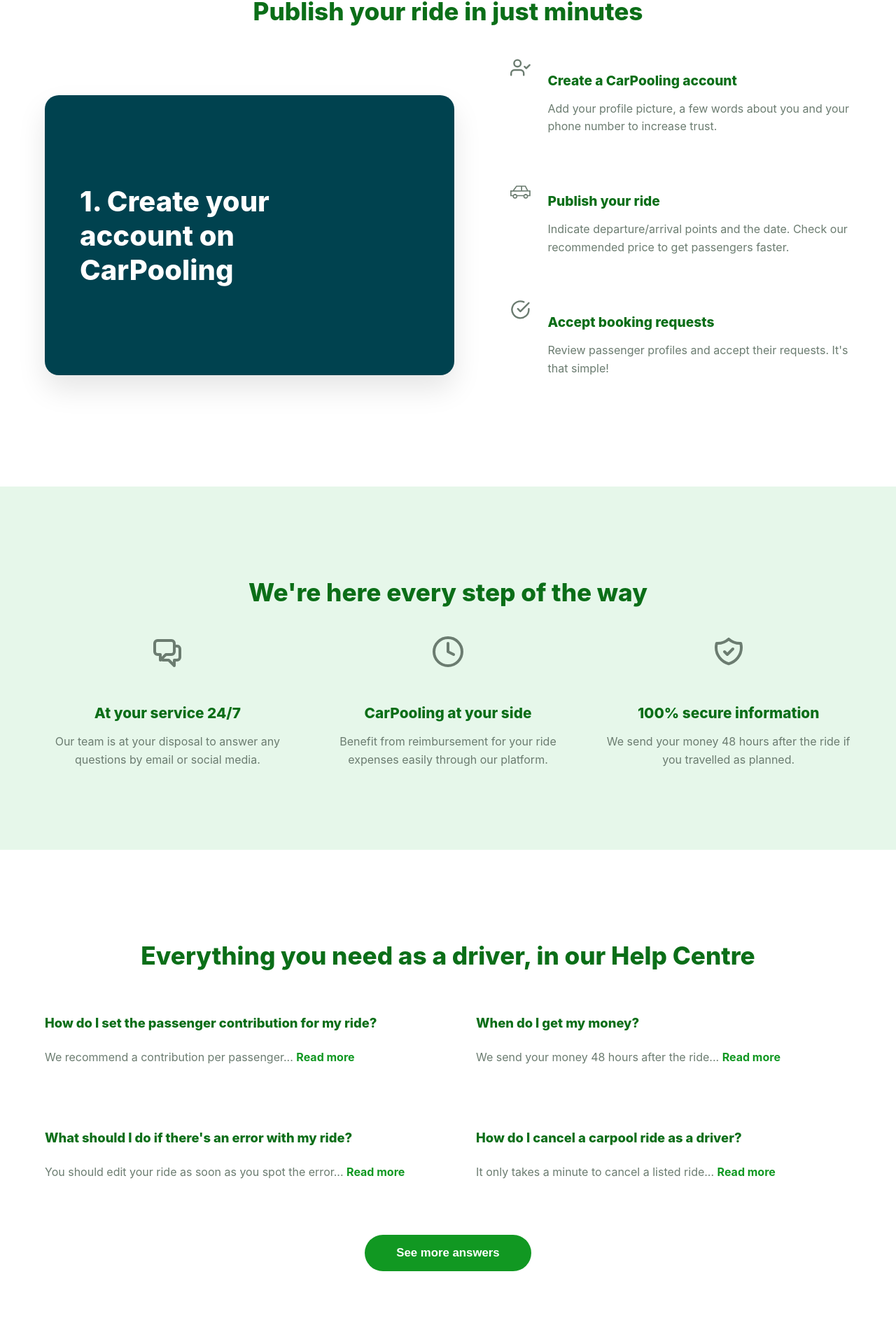
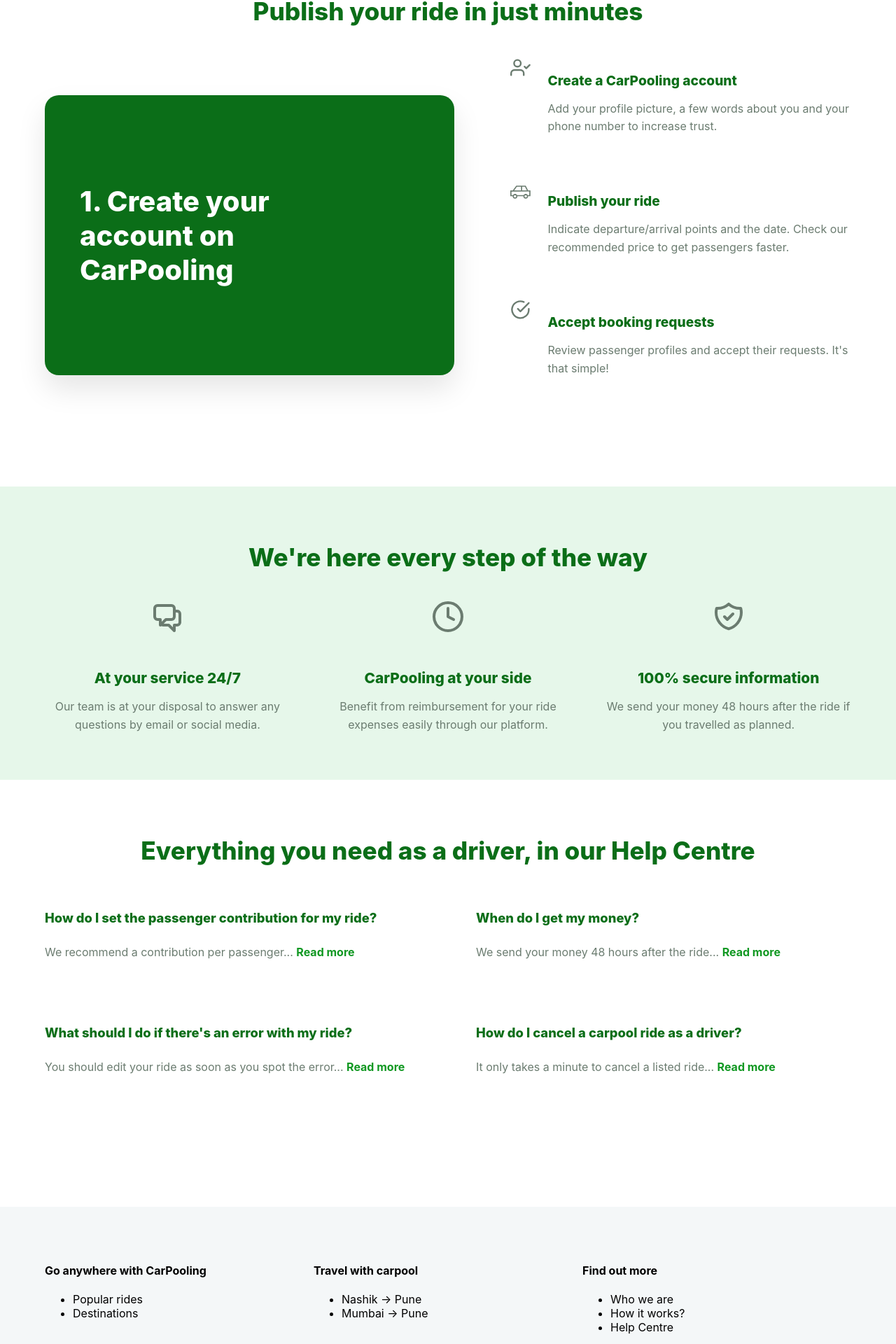
Before and after one commit to Prince188/car-pooling, a React (Create React App) app: page /offer-ride in a window 1280 px wide. Shown: the part 1651-3571 px from the top of the page at 70% size. Built offline with nearby package versions, Linux system fonts and the light colour scheme; the HTML template or start-up script is replaced by a standard one.

Commit message:
Offer Ride CSS Changed

```diff
--- a/src/css/OfferRide.css
+++ b/src/css/OfferRide.css
@@ -272,7 +272,7 @@
 }
 
 .video-thumb {
-    background: #00424F;
+    background: var(--dark-green);
     height: 400px;
     border-radius: 20px;
     display: flex;
@@ -315,7 +315,7 @@
 /* 5. Support Strip */
 .support-strip {
     background: var(--light-green);
-    padding: 100px 5%;
+    padding: 50px 5%;
 }
 
 .support-grid {
@@ -346,7 +346,7 @@
 
 /* 6. Help Center FAQ */
 .help-center {
-    padding: 100px 5%;
+    padding: 50px 5%;
 }
 
 .faq-grid {
--- a/src/page/OfferRide.jsx
+++ b/src/page/OfferRide.jsx
@@ -1,7 +1,7 @@
 import React, { useState } from 'react';
-import {  HiChevronLeft, HiChevronRight, HiOutlineChatAlt2, HiOutlineShieldCheck, HiOutlineSwitchVertical } from 'react-icons/hi';
-import { FiUserCheck,  FiCheckCircle, FiClock,  FiMapPin, FiUsers } from 'react-icons/fi';
-import {TfiCar} from 'react-icons/tfi';
+import { HiOutlineChatAlt2, HiOutlineShieldCheck, HiOutlineSwitchVertical } from 'react-icons/hi';
+import { FiUserCheck, FiCheckCircle, FiClock, FiMapPin, FiUsers } from 'react-icons/fi';
+import { TfiCar } from 'react-icons/tfi';
 import '../css/OfferRide.css';
 
 const OfferRide = () => {
@@ -190,9 +190,9 @@
                         <p>It only takes a minute to cancel a listed ride... <a href="/offer-ride">Read more</a></p>
                     </div>
                 </div>
-                <div className="help-actions">
+                {/* <div className="help-actions">
                     <button className="btn-outline">See more answers</button>
-                </div>
+                </div> */}
                 {/* <div className="help-actions publish-btn">
                     <button className="btn-publish-bottom">Publish a ride</button>
                 </div> */}
```
